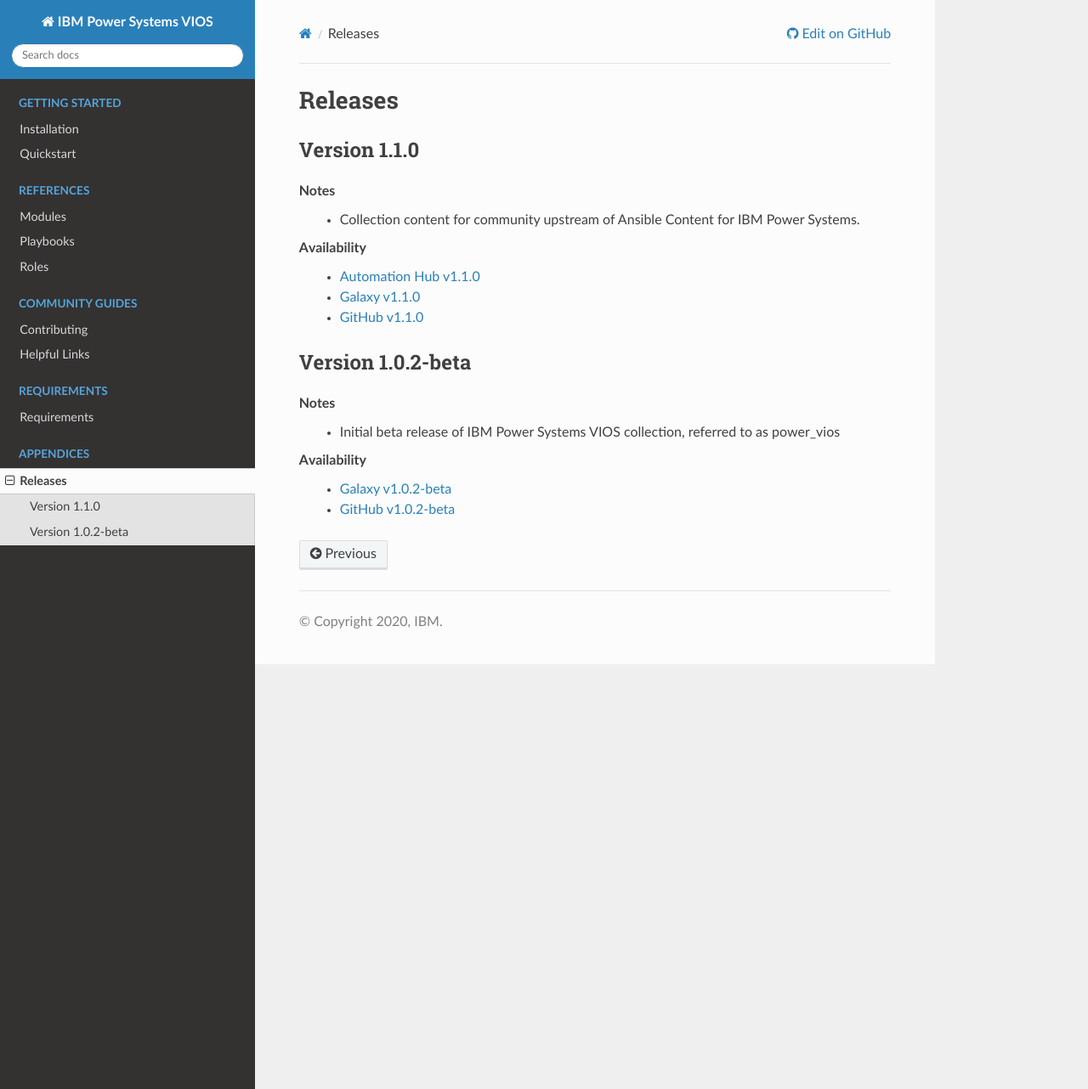
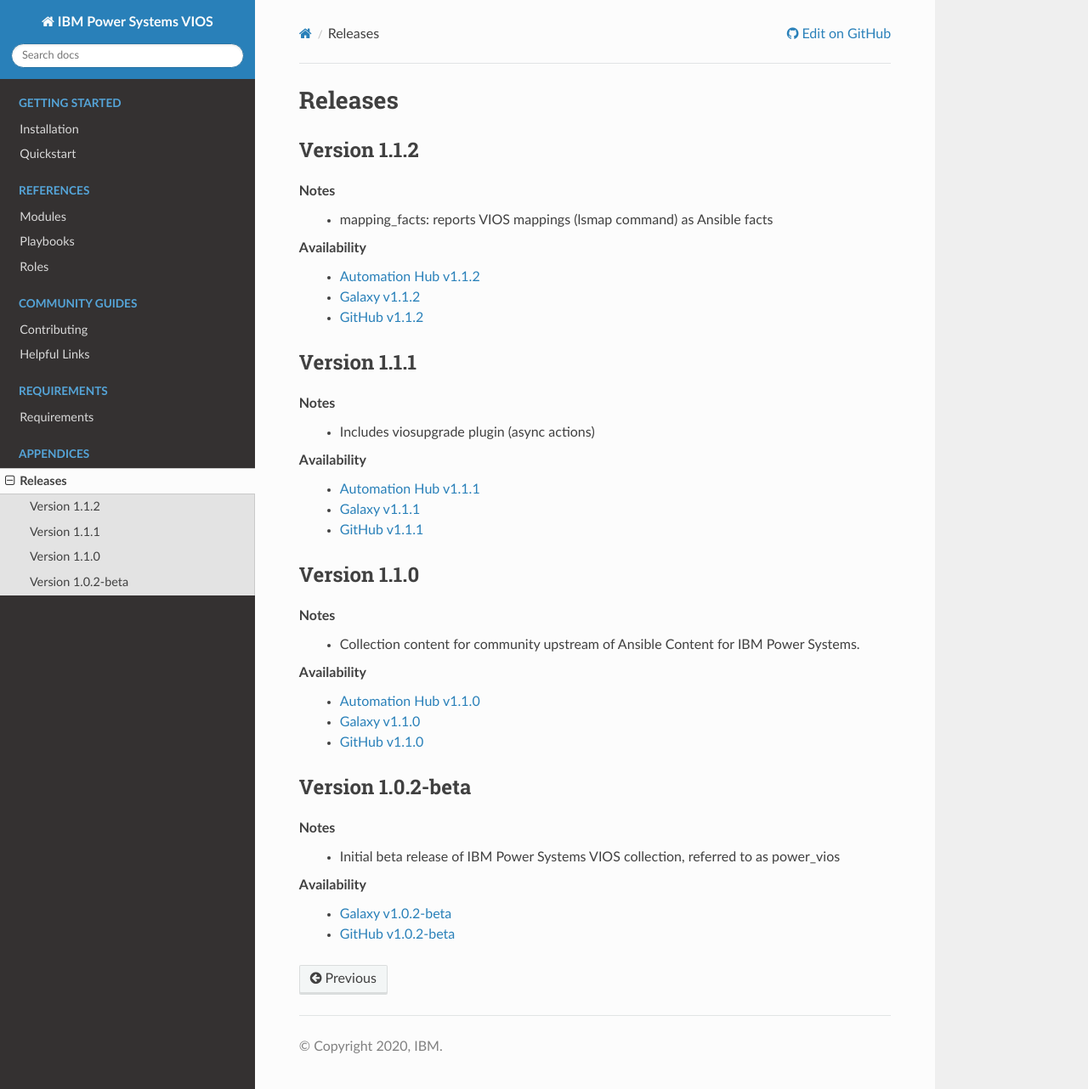
Before and after one commit to IBM/ansible-power-vios, a Sphinx documentation site: the page built from docs/source/release_notes.rst, in a window 1280 px wide and 1282 px high. Shown: the whole window at 85% size. Built offline with Sphinx 7.4.7 and the Read the Docs theme 2.0.0, drawn with Linux system fonts in a browser that asks for light colours.

Commit message:
Galaxy upstream v1.1.2
v1.1.2

```diff
--- a/docs/source/release_notes.rst
+++ b/docs/source/release_notes.rst
@@ -4,6 +4,44 @@
 
 Releases
 ========
+
+Version 1.1.2
+--------------
+Notes
+  * mapping_facts: reports VIOS mappings (lsmap command) as Ansible facts
+
+Availability
+  * `Automation Hub v1.1.2`_
+  * `Galaxy v1.1.2`_
+  * `GitHub v1.1.2`_
+
+.. _Automation Hub v1.1.2:
+   https://cloud.redhat.com/ansible/automation-hub/ibm/power_vios
+
+.. _Galaxy v1.1.2:
+   https://galaxy.ansible.com/download/ibm-power_vios-1.1.2.tar.gz
+
+.. _GitHub v1.1.2:
+   https://github.com/IBM/ansible-power-vios/releases/download/v1.1.2/ibm-power_vios-1.1.2.tar.gz
+
+Version 1.1.1
+--------------
+Notes
+  * Includes viosupgrade plugin (async actions)
+
+Availability
+  * `Automation Hub v1.1.1`_
+  * `Galaxy v1.1.1`_
+  * `GitHub v1.1.1`_
+
+.. _Automation Hub v1.1.1:
+   https://cloud.redhat.com/ansible/automation-hub/ibm/power_vios
+
+.. _Galaxy v1.1.1:
+   https://galaxy.ansible.com/download/ibm-power_vios-1.1.1.tar.gz
+
+.. _GitHub v1.1.1:
+   https://github.com/IBM/ansible-power-vios/releases/download/v1.1.0/ibm-power_vios-1.1.1.tar.gz
 
 Version 1.1.0
 ------------------
--- a/galaxy.yml
+++ b/galaxy.yml
@@ -7,7 +7,7 @@
 name: power_vios
 
 # The version of the collection.
-version: 1.1.1
+version: 1.1.2
 
 # Collection README file (relative to root path)
 readme: README.md
```
Also changed, not shown: 1 other file.
